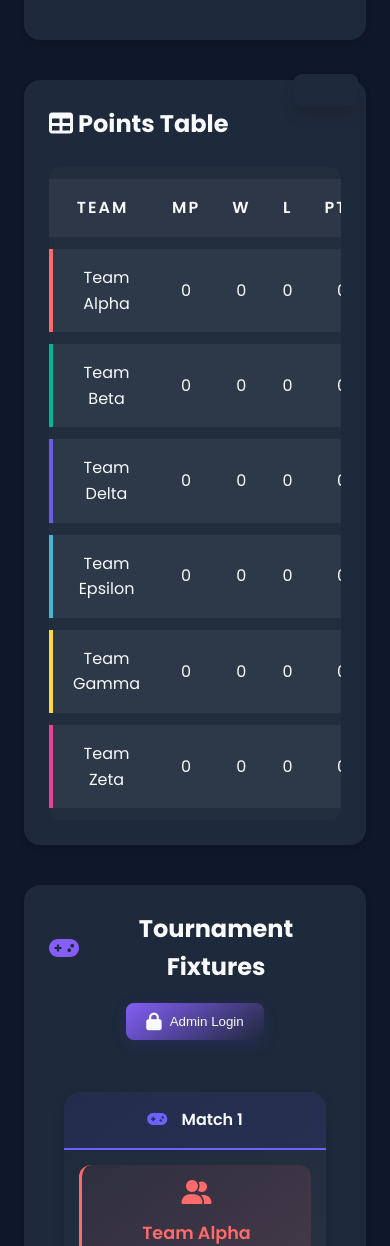
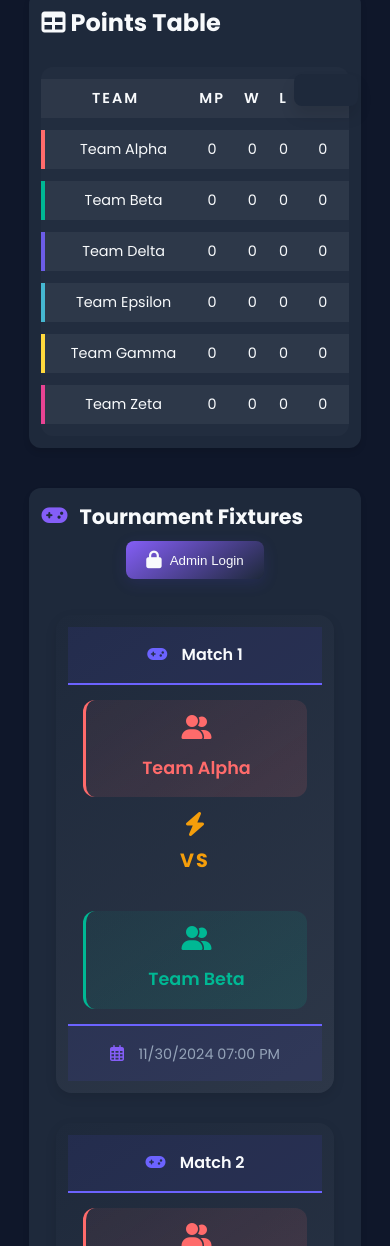
Before and after one commit to RonakKedia7/deadshot-tournament, a plain HTML site: page index.html in a window 390 px wide. Shown: the part 754-2000 px from the top of the page. Drawn offline with Linux system fonts and the light colour scheme; no server answers.

Commit message:
fix: improve mobile layout with more compact and centered sections

```diff
--- a/style.css
+++ b/style.css
@@ -123,8 +123,8 @@ header h1 {
 
 /* Section Styles */
 section {
-    margin: 1rem 0;
-    padding: 1.5rem;
+    margin: 2rem auto;
+    padding: 2rem;
     border-radius: 1rem;
     background-color: var(--card-background);
     box-shadow: var(--shadow-md);
@@ -140,6 +140,9 @@ section:hover {
 
 .section-header {
     margin-bottom: 2rem;
+    display: flex;
+    justify-content: space-between;
+    align-items: center;
 }
 
 .section-header h2 {
@@ -795,38 +798,93 @@ button:hover {
 /* Responsive Design */
 @media screen and (max-width: 768px) {
     .container {
-        padding: 10px;
+        padding: 8px;
         width: 100%;
     }
 
     section {
-        width: 95%;
+        width: 92%;
         padding: 1rem;
-        margin: 0.8rem auto;
-        max-width: none;
+        margin: 0.5rem auto;
+        border-radius: 0.75rem;
+    }
+
+    .section-header {
+        margin-bottom: 1rem;
+        flex-direction: column;
+        gap: 0.5rem;
+    }
+
+    .section-header h2 {
+        font-size: 1.3rem;
+        text-align: center;
+        width: 100%;
+    }
+
+    .prize-pool {
+        padding: 0.75rem;
+    }
+
+    .prizes {
+        gap: 0.75rem;
+        padding: 0;
+    }
+
+    .prize {
+        padding: 0.75rem;
+        gap: 0.75rem;
+    }
+
+    .points-table-section {
+        padding: 0.75rem;
+    }
+
+    .points-table {
+        font-size: 0.9rem;
+    }
+
+    .points-table th,
+    .points-table td {
+        padding: 0.5rem;
+    }
+
+    #fixtures-section {
+        padding: 0.75rem;
+    }
+
+    .fixtures-container {
+        gap: 0.75rem;
+    }
+
+    .fixture-card {
+        padding: 0.75rem;
+    }
+
+    #players-section {
+        padding: 0.75rem;
+    }
+
+    .players-grid {
+        gap: 0.75rem;
+        padding: 0;
     }
 
     .tournament-stats {
-        flex-direction: column;
-        gap: 1rem;
+        flex-direction: row;
+        justify-content: center;
+        flex-wrap: wrap;
+        gap: 0.5rem;
     }
 
-    .section-header {
-        flex-direction: column;
-        gap: 1rem;
-        text-align: center;
+    .stat {
+        padding: 0.5rem 1rem;
+        font-size: 0.9rem;
     }
 
-    .section-header h2 {
-        font-size: 1.5rem;
-    }
-
-    .prizes {
-        padding: 0 10px;
-    }
-
-    .table-container {
-        overflow-x: auto;
+    .admin-controls {
+        width: 100%;
+        display: flex;
+        justify-content: center;
     }
 }
 
```
